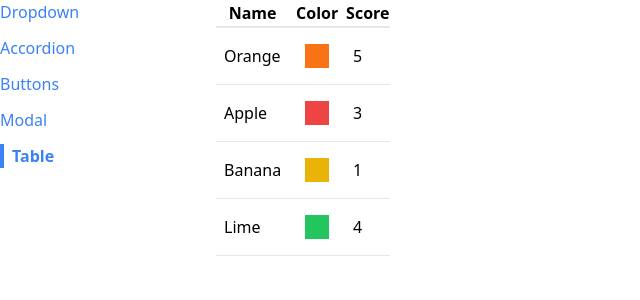
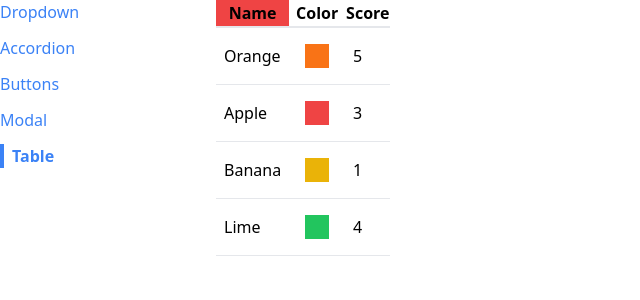
Before and after one commit to ToniRajamaki/Modern-react-udemy, a React (Create React App) app in the folder comps/: page /table in a window 1280 px wide. Shown: the top 300 px of the page, without its empty margins (0-640 px from the left). Built offline with nearby package versions, Linux system fonts and the light colour scheme.

Commit message:
gave table some optional props to change table headers

```diff
--- a/comps/src/components/Table.js
+++ b/comps/src/components/Table.js
@@ -1,5 +1,8 @@
 function Table({ data, config, keyFn }) {
   const renderedHeaders = config.map((column) => {
+    if (column.header) {
+      return column.header()
+    }
     return <th key={column.label}>{column.label}</th>
   })
 
--- a/comps/src/pages/TablePage.js
+++ b/comps/src/pages/TablePage.js
@@ -9,7 +9,11 @@ function TablePage() {
   ]
 
   const config = [
-    { label: 'Name', render: (fruit) => fruit.name },
+    {
+      label: 'Name',
+      render: (fruit) => fruit.name,
+      header: () => <th className='bg-red-500'>Name</th>,
+    },
     {
       label: 'Color',
       render: (fruit) => <div className={`p-3 m-2 ${fruit.color}`}></div>,
```
